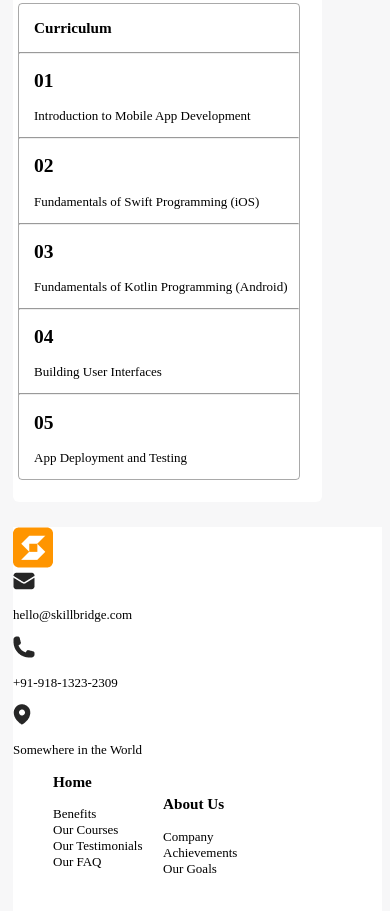
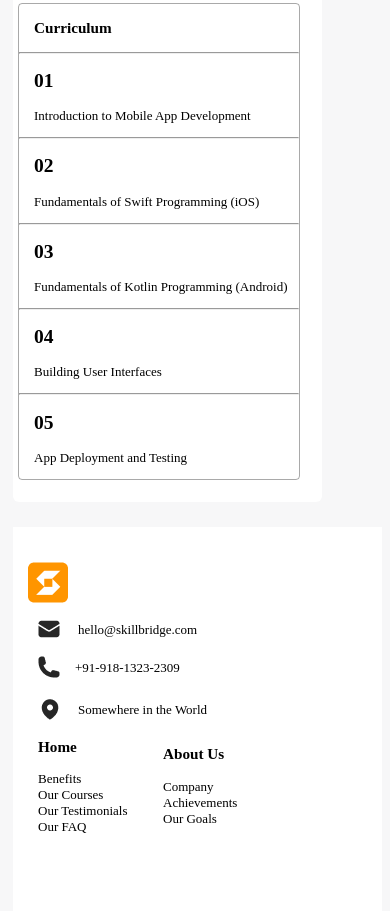
Before and after one commit to seay0006/mtm6201-midtermpractise, a plain HTML site: page courses/courses.html in a window 390 px wide. Shown: the part 4435-5346 px from the top of the page. Drawn offline with Linux system fonts and the light colour scheme; files whose address does not match are found by name.

Commit message:
adding footer information: home section and about us section

```diff
--- a/courses/courses.css
+++ b/courses/courses.css
@@ -667,28 +667,32 @@ html {
         opacity: 15%;
     }
 }
+
 /* footer begins here */
 .footer-background {
     background-color: white;
     width: 100%;
-    height: 400px;
+    height: 500px;
     margin-top: 25px;
 }
-.footer-home-list
+.footer-home-list {
     li {
         list-style-type: none;
     }
 }
-.footer-aboutus-list
+.footer-aboutus-list {
     li {
         list-style-type: none;
     }
+}
 .footer-home-header {
     position: relative;
     left: 40px;
 }
 .footer-homesection {
     position: relative;
+    bottom: 35px;
+    right: 15px;
 }
 .footer-aboutus-header {
     position: relative;
@@ -697,5 +701,41 @@ html {
 .footer-aboutussection {
     position: relative;
     left: 110px;
-    bottom: 90px;
+    bottom: 140px;
 }
+.footer-email {
+    position: relative;
+    left: 25px;
+    top: 48px;
+}
+.footer-company-email {
+    position: relative;
+    left: 65px;
+    top: 15px;
+}
+.footer-company-phone {
+    position: relative;
+    bottom: 15px;
+    left: 62px;
+}
+.footer-phone {
+    position: relative;
+    left: 25px;
+    top: 20px;
+}
+.footer-map {
+    position: relative;
+    left: 28px;
+    bottom: 5px;
+}
+.footer-company-map {
+    position: relative;
+    left: 65px;
+    bottom: 40px;
+}
+.footer-logo {
+    position: relative;
+    top: 35px;
+    left: 15px;
+}
+}
```
